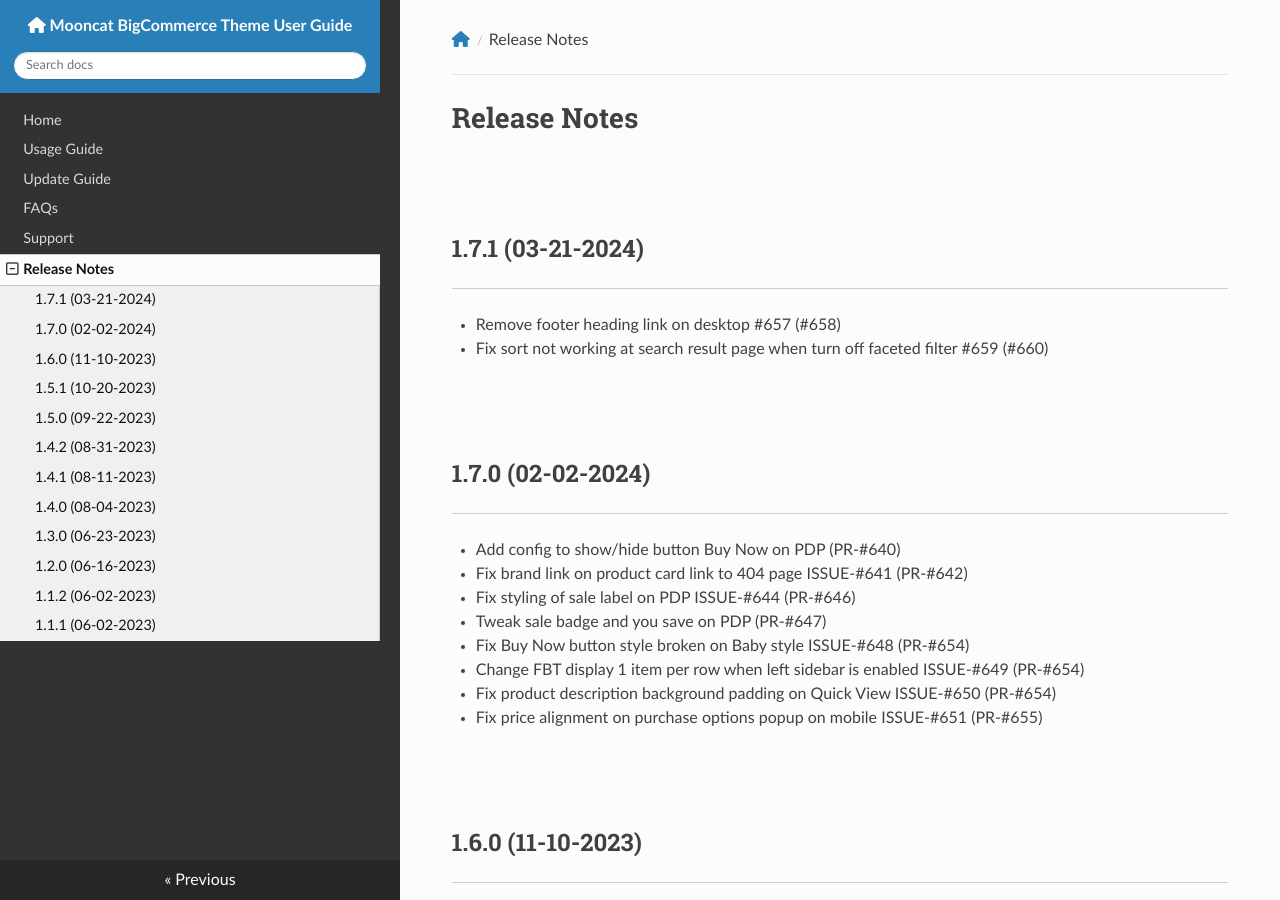
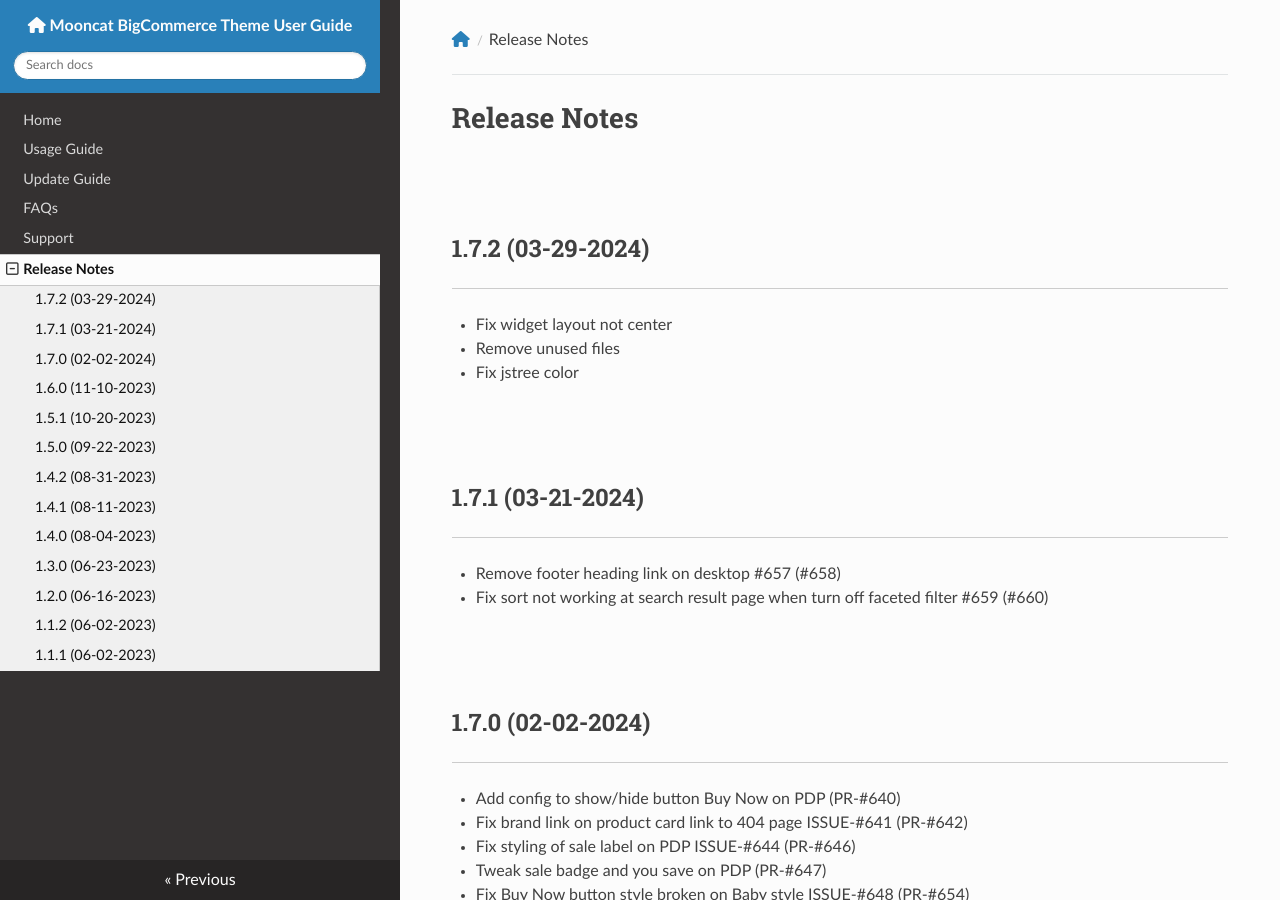
Before and after one commit to allcommerce/bc-mooncat-docs, an MkDocs documentation site: the page built from docs/changelog.md, in a window 1280 px wide and 900 px high. Built offline with MkDocs 1.6.1, drawn with Linux system fonts in a browser that asks for light colours; nearby versions of some CDN libraries.

Commit message:
Release 1.7.2

```diff
--- a/docs/changelog.md
+++ b/docs/changelog.md
@@ -1,4 +1,9 @@
 # Release Notes
+
+## 1.7.2 (03-29-2024)
+- Fix widget layout not center
+- Remove unused files
+- Fix jstree color
 
 ## 1.7.1 (03-21-2024)
 - Remove footer heading link on desktop #657 (#658)
```
